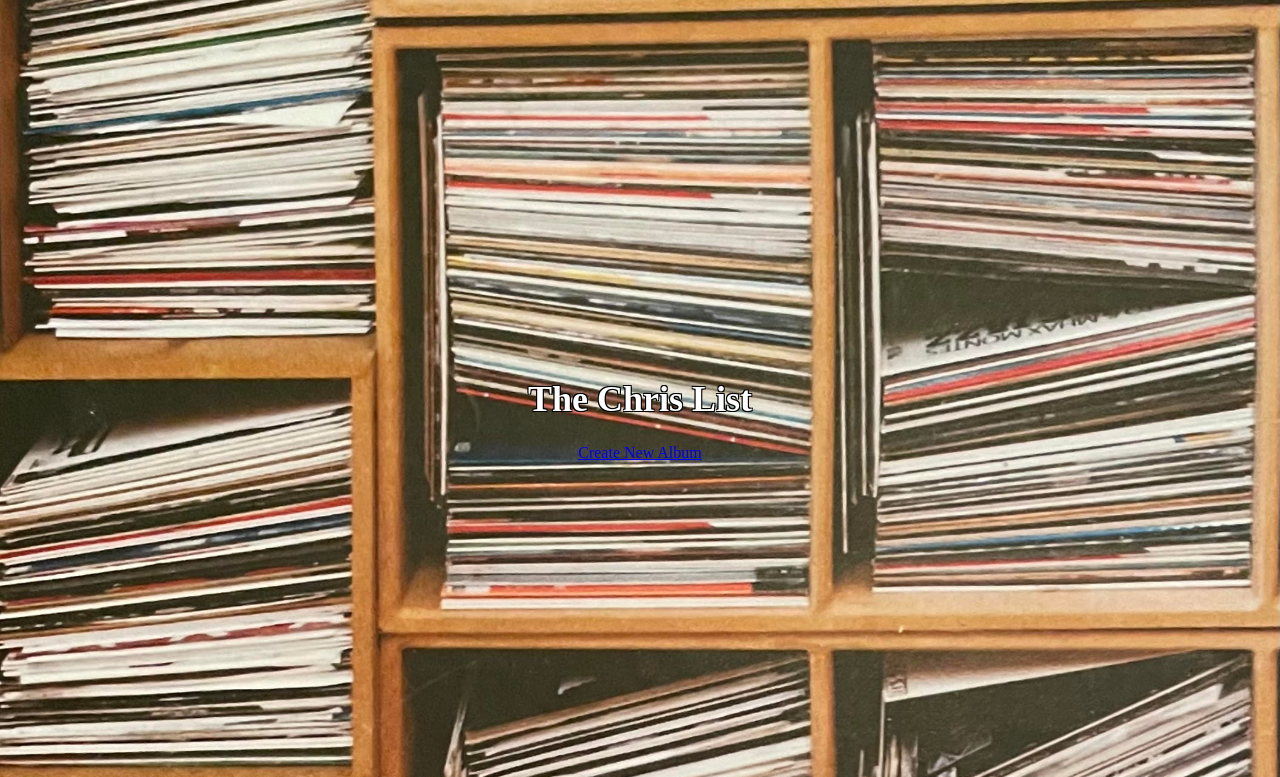
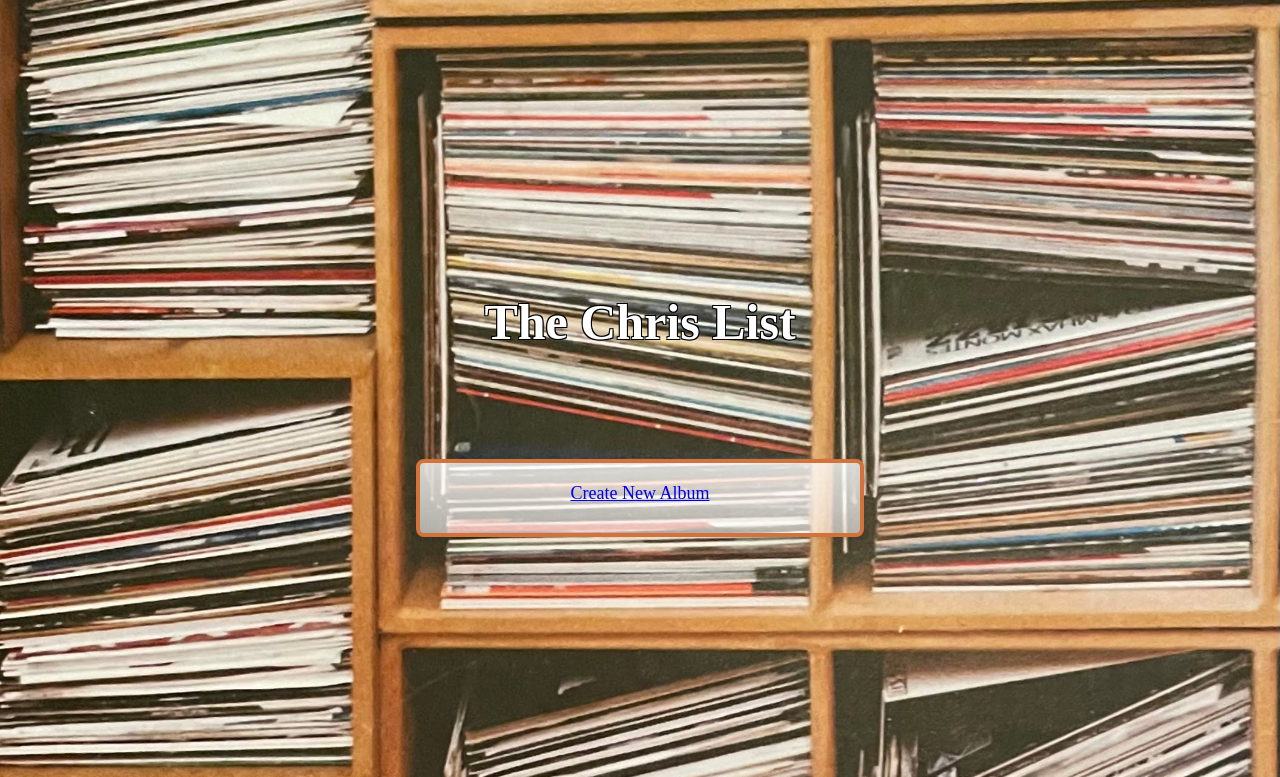
Before and after one commit to Momentum-Team-19/django-music-CRiddleNC, a Django app: page / in a window 1280 px wide. Shown: the top 777 px of the page. Run offline with Django 4.2, Linux system fonts and the light colour scheme; data that the repository does not hold is empty.

Commit message:
did a lot of styling, pushing before more stying

```diff
--- a/albums/static/style.css
+++ b/albums/static/style.css
@@ -18,7 +18,7 @@ ul {
 }
 
 .main-title {
-    font-size: 36px;
+    font-size: 50px;
     color: white;
     text-shadow:
         -1px -1px 0 #000,
@@ -31,6 +31,14 @@ ul {
     display: flex;
     flex-wrap: wrap;
     justify-content: center;
+}
+
+.detail-container {
+    display: flex;
+    flex-wrap: wrap;
+    justify-content: center;
+    width: 750px;
+    height: 250px;
 }
 
 .album-box-circle {
@@ -64,10 +72,14 @@ ul {
 }
 
 .album-title {
-    font-size: 18px;
+    font-size: 24px;
 }
 
 .album-artist {
+    font-size: 14px;
+}
+
+.album-text {
     font-size: 14px;
 }
 
@@ -78,21 +90,67 @@ ul {
 }
 
 .footer-box {
-    background-color: rgb(211, 115, 59);
     border: 4px solid rgb(211, 115, 59);
+    background: linear-gradient(to bottom, rgba(255, 255, 255, 0.8), rgba(255, 255, 255, 0.6));
     border-radius: 8px;
-    /* Add rounded edges */
     padding: 20px;
     margin: 20px auto;
-    /* Adjust margin for spacing */
     box-shadow: 0 2px 4px rgba(0, 0, 0, 0.1);
     text-align: center;
     width: 400px;
+    height: 30px;
     font-size: 18px;
     color: white;
-    text-shadow:
-        -1px -1px 0 #000,
-        1px -1px 0 #000,
-        -1px 1px 0 #000,
-        1px 1px 0 #000;
+    display: flex;
+    flex-wrap: wrap;
+    text-align: center;
+    justify-content: center;
+    gap: 10px;
+    margin-top: 75px;
 }
+
+.edit-box {
+    border: 4px solid rgb(211, 115, 59);
+    background: linear-gradient(to bottom, rgba(255, 255, 255, 0.8), rgba(255, 255, 255, 0.6));
+    border-radius: 8px;
+    padding: 20px;
+    margin: 20px auto;
+    box-shadow: 0 2px 4px rgba(0, 0, 0, 0.1);
+    text-align: center;
+    width: 400px;
+    height: 300px;
+    font-size: 18px;
+    color: rgb(0, 0, 0);
+    display: flex;
+    flex-direction: column;
+    flex-wrap: wrap;
+    text-align: center;
+    align-items: center;
+    align-self: center;
+    align-content: center;
+    justify-content: center;
+    gap: 10px;
+}
+
+.delete-box {
+    border: 4px solid rgb(211, 115, 59);
+    background: linear-gradient(to bottom, rgba(255, 255, 255, 0.8), rgba(255, 255, 255, 0.6));
+    border-radius: 8px;
+    padding: 20px;
+    margin: 20px auto;
+    box-shadow: 0 2px 4px rgba(0, 0, 0, 0.1);
+    text-align: center;
+    width: 400px;
+    height: 400px;
+    font-size: 18px;
+    color: rgb(95, 47, 19);
+    display: flex;
+    flex-direction: column;
+    flex-wrap: wrap;
+    text-align: center;
+    align-items: center;
+    align-self: center;
+    align-content: center;
+    justify-content: center;
+    gap: 10px;
+}
--- a/albums/templates/albums/album_confirm_delete.html
+++ b/albums/templates/albums/album_confirm_delete.html
@@ -20,6 +20,7 @@
 </head>
 
 <body>
+    <div class="delete-box">
         <h1>Delete Album</h1>
         <p>Are you sure you want to delete this album? "{{ album.title }}" by {{ album.artist }}</p>
         <form method="post">
@@ -27,6 +28,7 @@
             <button type="submit">Confirm Delete</button>
         </form>
         <a href="{% url 'album_detail' album.pk %}">Cancel</a>
+    </div>
 </body>
 
 </html>
--- a/albums/templates/albums/album_form.html
+++ b/albums/templates/albums/album_form.html
@@ -20,6 +20,7 @@
 </head>
 
 <body>
+    <div class="edit-box">
         <h1>{% if form.instance.pk %}Edit Album{% else %}Create Album{% endif %}</h1>
         <form method="post">
             {% csrf_token %}
@@ -27,6 +28,7 @@
             <button type="submit">SAVE</button>
         </form>
         <a href="{% url 'album_list' %}">Back to Album List</a>
+    </div>
 </body>
 
 </html>
--- a/albums/templates/albums/album_list.html
+++ b/albums/templates/albums/album_list.html
@@ -22,8 +22,9 @@
         </div>
         {% endfor %}
     </div>
-    <a href="{% url 'create_album' %}">Create New Album</a>
-
+    <div class="footer-box">
+        <a href="{% url 'create_album' %}">Create New Album</a>
+    </div>
 </body>
 
 </html>
```
Also changed, not shown: albums/templates/albums/album_detail.html (+9 -5 lines), albums/static/albums/title-vinyl.png (added), albums/static/albums/vinyl.png. Lines whose indentation alone changed are shown as unchanged.
